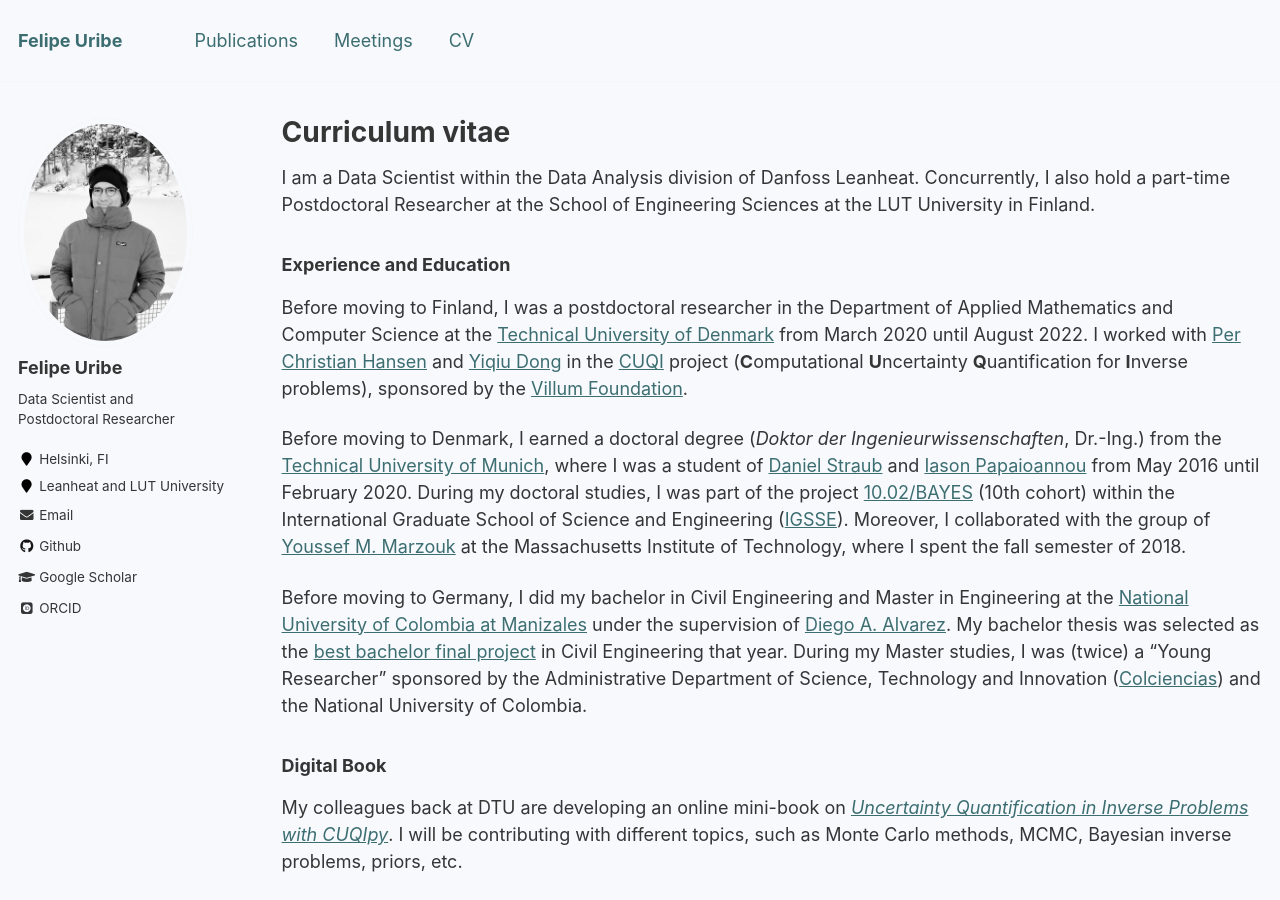
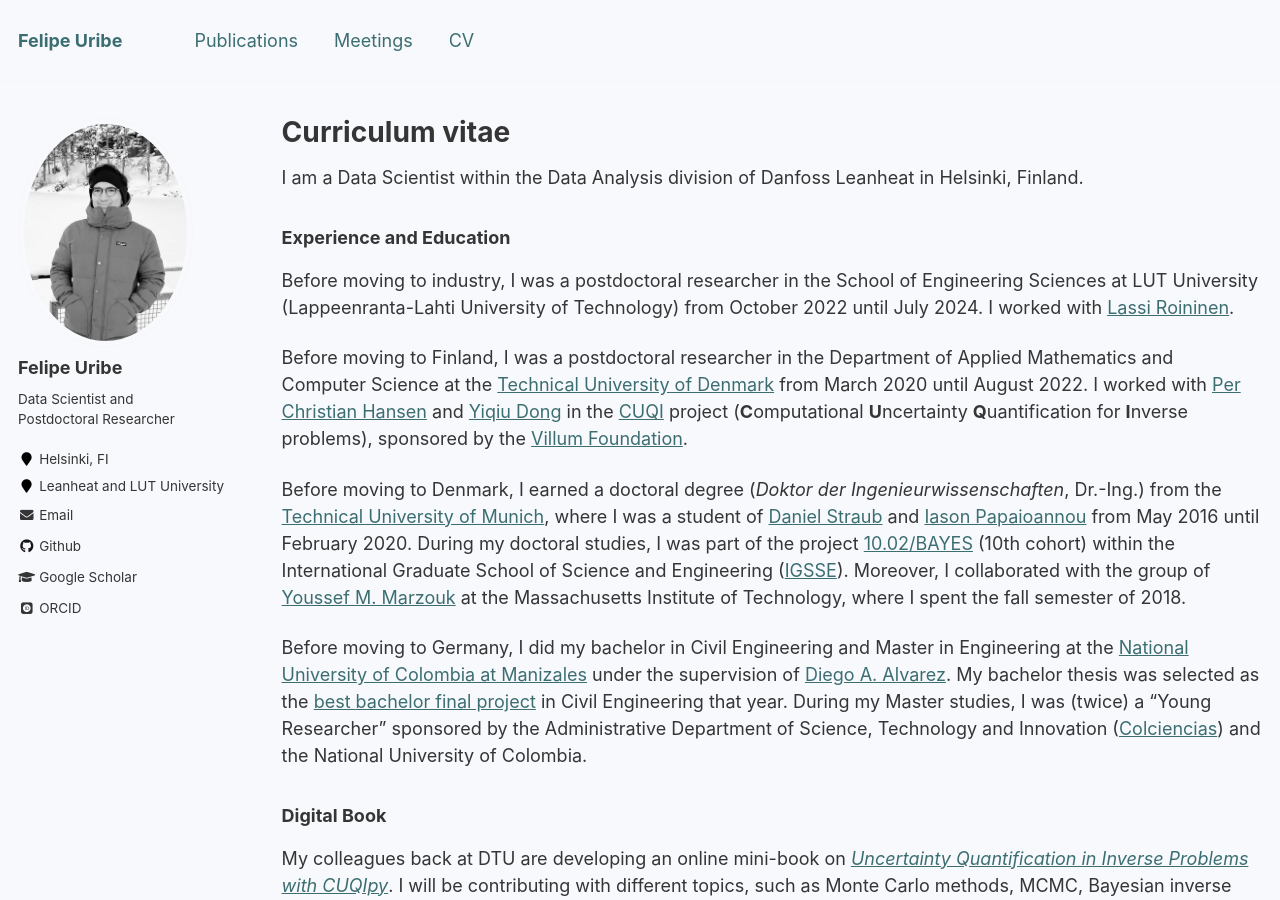
Before and after one commit to furibec/furibec.github.io, a Jekyll site: the page built from _pages/cv.md, in a window 1280 px wide and 900 px high. Built offline with Jekyll 4.4.1, drawn with Linux system fonts in a browser that asks for light colours; some web fonts are replaced.

Commit message:
updating jobs

```diff
--- a/_pages/cv.md
+++ b/_pages/cv.md
@@ -9,10 +9,11 @@ redirect_from:
 
 {% include base_path %}
 
-I am a Data Scientist within the Data Analysis division of Danfoss Leanheat. Concurrently, I also hold a part-time Postdoctoral Researcher at the School of Engineering Sciences at the LUT University in Finland.
-
+I am a Data Scientist within the Data Analysis division of Danfoss Leanheat in Helsinki, Finland.
 
 ### Experience and Education
+Before moving to industry, I was a postdoctoral researcher in the School of Engineering Sciences at LUT University (Lappeenranta-Lahti University of Technology) from October 2022 until July 2024. I worked with [Lassi Roininen](https://www.lut.fi/fi/profiilit/lassi-roininen).
+
 Before moving to Finland, I was a postdoctoral researcher in the Department of Applied Mathematics and Computer Science at the [Technical University of Denmark](https://www.dtu.dk/) from March 2020 until August 2022. I worked with [Per Christian Hansen](http://www2.compute.dtu.dk/~pcha/) and [Yiqiu Dong](http://www2.compute.dtu.dk/~yido/index.html) in the [CUQI](https://www.compute.dtu.dk/english/cuqi) project (**C**omputational **U**ncertainty **Q**uantification for **I**nverse problems), sponsored by the [Villum Foundation](https://villumfonden.dk/en).
 
 Before moving to Denmark, I earned a doctoral degree (*Doktor der Ingenieurwissenschaften*, Dr.-Ing.) from the [Technical University of Munich](http://www.tum.de), where I was a student of [Daniel Straub](https://www.cee.ed.tum.de/era/team/daniel-straub/) and [Iason Papaioannou](https://www.cee.ed.tum.de/era/team/iason-papaioannou/) from May 2016 until February 2020. During my doctoral studies, I was part of the project [10.02/BAYES](https://www.igsse.gs.tum.de/en/igsse/projects-and-teams/igsse-call-projects/) (10th cohort)  within the International Graduate School of Science and Engineering ([IGSSE](https://www.igsse.gs.tum.de/index.php?id=5)). Moreover, I collaborated with the group of [Youssef M. Marzouk](https://uqgroup.mit.edu/people) at the Massachusetts Institute of Technology, where I spent the fall semester of 2018.
```
Also changed, not shown: _pages/about.md (+1 -1 lines).
